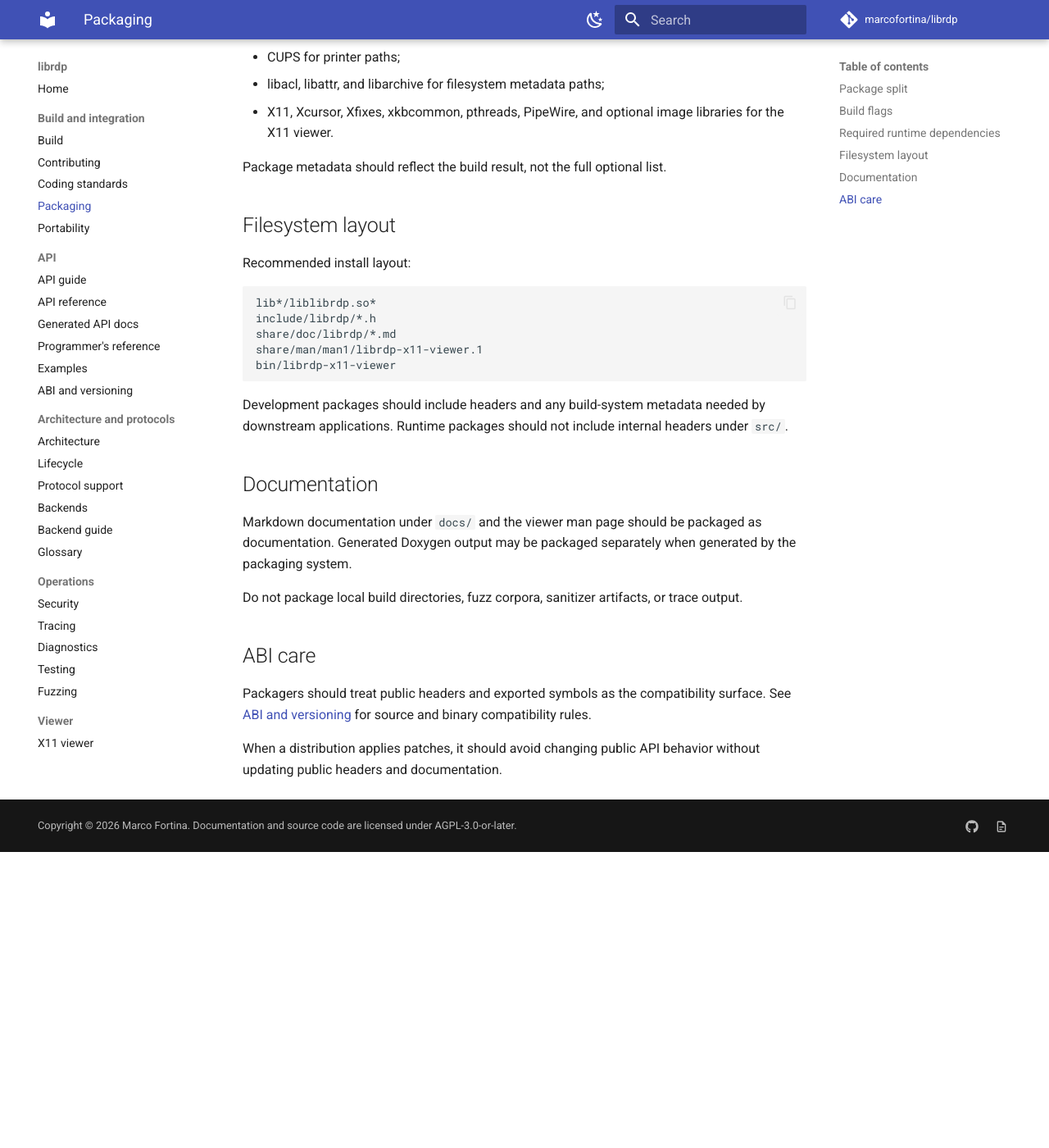
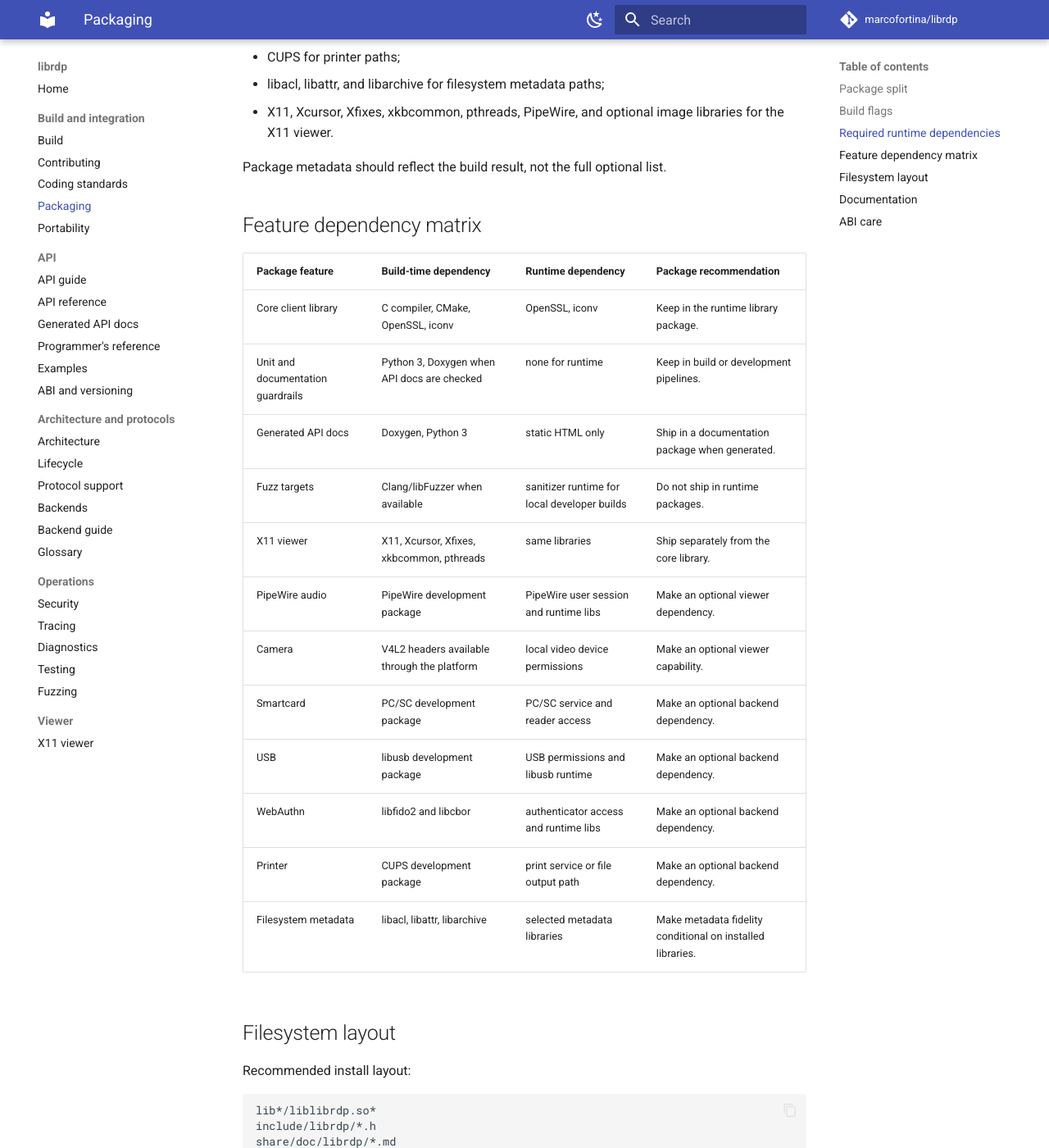
Before and after one commit to marcofortina/librdp, an MkDocs documentation site: the page built from docs/packaging.md, in a window 1280 px wide and 1400 px high, scrolled down 1229 px. Shown: the whole window at 82% size. Built offline with MkDocs 1.6.1 and Material for MkDocs 9.7.7, drawn with Linux system fonts in a browser that asks for light colours; comment, search, counter and statistics services are not loaded; before the commit the page ends 2268 px from its top, so only the background shows below that; some of the changed text lies outside the part shown.

Commit message:
Strengthen documentation portability guardrails

```diff
--- a/docs/packaging.md
+++ b/docs/packaging.md
@@ -53,6 +53,23 @@ Optional runtime dependencies depend on enabled features:
 
 Package metadata should reflect the build result, not the full optional list.
 
+## Feature dependency matrix
+
+| Package feature | Build-time dependency | Runtime dependency | Package recommendation |
+| --- | --- | --- | --- |
+| Core client library | C compiler, CMake, OpenSSL, iconv | OpenSSL, iconv | Keep in the runtime library package. |
+| Unit and documentation guardrails | Python 3, Doxygen when API docs are checked | none for runtime | Keep in build or development pipelines. |
+| Generated API docs | Doxygen, Python 3 | static HTML only | Ship in a documentation package when generated. |
+| Fuzz targets | Clang/libFuzzer when available | sanitizer runtime for local developer builds | Do not ship in runtime packages. |
+| X11 viewer | X11, Xcursor, Xfixes, xkbcommon, pthreads | same libraries | Ship separately from the core library. |
+| PipeWire audio | PipeWire development package | PipeWire user session and runtime libs | Make an optional viewer dependency. |
+| Camera | V4L2 headers available through the platform | local video device permissions | Make an optional viewer capability. |
+| Smartcard | PC/SC development package | PC/SC service and reader access | Make an optional backend dependency. |
+| USB | libusb development package | USB permissions and libusb runtime | Make an optional backend dependency. |
+| WebAuthn | libfido2 and libcbor | authenticator access and runtime libs | Make an optional backend dependency. |
+| Printer | CUPS development package | print service or file output path | Make an optional backend dependency. |
+| Filesystem metadata | libacl, libattr, libarchive | selected metadata libraries | Make metadata fidelity conditional on installed libraries. |
+
 ## Filesystem layout
 
 Recommended install layout:
@@ -67,12 +84,23 @@ bin/librdp-x11-viewer
 
 Development packages should include headers and any build-system metadata needed by downstream applications. Runtime packages should not include internal headers under `src/`.
 
+When install/export support is enabled by downstream packaging, generated CMake and pkg-config metadata should describe only the public include directory and linked runtime libraries. Internal source directories, fuzz harnesses, and viewer-private headers must not be advertised to applications.
+
 ## Documentation
 
 Markdown documentation under `docs/` and the viewer man page should be packaged as documentation. Generated Doxygen output may be packaged separately when generated by the packaging system.
 
 Do not package local build directories, fuzz corpora, sanitizer artifacts, or trace output.
 
+Documentation packages should include:
+
+- Markdown guides under `docs/`;
+- man pages under `docs/man/`;
+- generated Doxygen HTML when built;
+- generated Doxygen tagfile when a downstream package creates one.
+
+Documentation packages should not include private traces, local backend artifacts, device captures, or generated build trees.
+
 ## ABI care
 
 Packagers should treat public headers and exported symbols as the compatibility surface. See [ABI and versioning](abi-versioning.md) for source and binary compatibility rules.
```
Also changed, not shown: docs/abi-versioning.md (+8 -0 lines), docs/api-reference.md (+2 -0 lines), docs/api.md (+1 -1 lines), docs/backend-guide.md (+2 -0 lines), docs/portability.md (+31 -0 lines), 1 other file.
